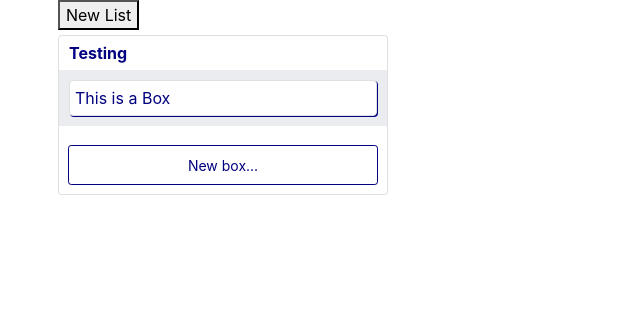
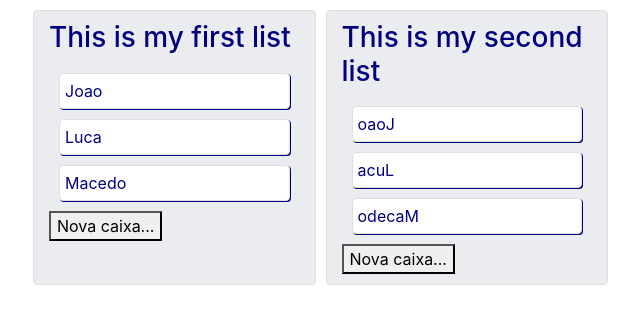
Before and after one commit to shafouz/trello-clone, a Vue app: page / in a window 1280 px wide. Shown: the top 324 px of the page, without its empty margins (47-687 px from the left). Built offline with nearby package versions, Linux system fonts and the light colour scheme.

Commit message:
Finished drag and drop, boxtitle updates, adding new boxes

```diff
--- a/src/App.vue
+++ b/src/App.vue
@@ -1,16 +1,16 @@
 <template>
   <div class="container" id="app ">
-    <Board />
+    <ListBox />
   </div>
 </template>
 
 <script>
-import Board from './components/Board.vue'
+import ListBox from './components/ListBox.vue'
 
 export default {
   name: 'App',
   components: {
-    Board
+    ListBox
   }
 }
 </script>
--- a/src/components/Board.vue
+++ /dev/null
@@ -1,38 +0,0 @@
-<template>
-  <div class="container">
-    <button id="board-button" @click="addList">New List</button>
-    <div class="row">
-      <div class="col-md-4" id="board" v-for="(list, index) in getLists" :key="index">
-        <ListBox :id="index" />
-      </div>
-    </div>
-  </div>
-</template>
-
-<script>
-import ListBox from "./ListBox.vue";
-import { mapMutations } from 'vuex';
-
-export default {
-  name: "Board",
-  components: {
-      ListBox
-  },
-  computed: {
-    getLists(){
-      return this.$store.state.lists
-    },
-  },
-  methods: {
-    ...mapMutations([
-      'addList'
-    ])
-  }
-}
-</script>
-
-<style>
-#board-button {
-  margin-left: 0.3125em;
-}
-</style>
--- a/src/components/ListBox.vue
+++ b/src/components/ListBox.vue
@@ -1,5 +1,6 @@
 <template>
   <div id="listbox">
+    <!--
     <div class="card">
     <strong
       @click="toggleShow(); focusInput();"
@@ -13,20 +14,18 @@
       v-show="showTitle"
       @blur="toggleShow(); changeListTitle(list);"
       @keyup.enter="blurInput();"
-    />
-    <draggable :list="getBoxes" group="boxes">
-      <div id="text-box-div" v-for="(item, index) in getBoxes" :key="index">
-        <TextBox :parent="list.id" :id="index"/>
-      </div>
-    </draggable>
-    <button class="btn btn-outline-navy btn-sm" @click="addBox(list)">New box...</button>
-    </div>
+    />-->
+      <draggable v-model="lists" class="row" id="text-box-div">
+        <TextBox class="col-3" v-for="(value, index) in getLists" :title="value.title" :key="value.id" :index="index"></TextBox>
+      </draggable>
+    <!--<button class="btn btn-outline-navy btn-sm" @click="addBox(list)">New box...</button>-->
+    <!--</div>-->
   </div>
 </template>
 
 <script>
 import TextBox from "./TextBox.vue";
-import { mapMutations } from 'vuex';
+//import { mapMutations } from 'vuex';
 import draggable from 'vuedraggable';
 
 export default {
@@ -35,28 +34,20 @@ export default {
     TextBox,
     draggable
   },
-  props: {
-    id: Number
+  computed: {
+    getLists() {
+      return this.$store.state.lists;
+    },
+    lists: {
+      get(){
+        return this.$store.state.lists;
+      },
+      set(value){
+        this.$store.commit('updateList', value);
+      },
+    },
   },
-  data: function() {
-    return {
-      list: {id: this.id, title: "", box: []},
-      showTitle: false
-    };
-  },
-  mounted() {
-    this.list = this.$store.getters.getListById(this.id)
-  },
-  computed: {
-    getBoxes: {
-      get() {
-        return this.$store.getters.getListBoxById(this.id)
-      },
-      set(value) {
-        this.$store.commit('updateList', value)
-      }
-    }
-  },
+  /*
   methods: {
     ...mapMutations([
       'changeListTitle',
@@ -74,6 +65,7 @@ export default {
       this.$refs.title.blur();
     },
   },
+  */
 }
 </script>
 
@@ -85,10 +77,6 @@ export default {
 
 strong {
   margin: 0.3125em 0.625em;
-}
-
-#text-box-div {
-  background-color: #ebecf0;
 }
 
 .btn.btn-outline-navy {
--- a/src/components/Raw.vue
+++ /dev/null
@@ -1,31 +0,0 @@
-<template>
-  <div>
-    <h3>{{ title }}</h3>
-    <pre>{{ valueString }}</pre>
-  </div>
-</template>
-<script>
-const props = {
-  name: "raw-displayer",
-  title: {
-    required: true,
-    type: String
-  },
-  value: {
-    required: true
-  }
-};
-export default {
-  props,
-  computed: {
-    valueString() {
-      return JSON.stringify(this.value, null, 2);
-    }
-  }
-};
-</script>
-<style scoped>
-pre {
-  text-align: start;
-}
-</style>
--- a/src/components/TextBox.vue
+++ b/src/components/TextBox.vue
@@ -1,59 +1,64 @@
 <template>
   <div class="textbox">
-    <div id="box-title" @click="toggleShow(); focusInput();">
-      <p class="card-title" v-show="!showTitle">{{ box.title }}</p>
-      <input ref="title" v-show="showTitle" @blur="toggleShow(); changeBoxTitle(box);" @keyup.enter="blurInput();" v-model="box.title" />
-    </div>
+    <h3>{{ title }}</h3>
+    <draggable v-model="boxes" group="myBoxes">
+      <div v-for="(box,index) in boxes" :key="box.id">
+        <toggleTitle @update="updateBox(list, box.id, $event)" :index="index" :title="box.title"></toggleTitle>
+      </div>
+    </draggable>
+    <button @click="newBox">Nova caixa...</button>
   </div>
 </template>
 
 <script>
-import { mapMutations } from 'vuex';
+import draggable from 'vuedraggable';
+import toggleTitle from './Title.vue';
 
 export default {
   name: "TextBox",
-  props: {
-    parent: Number,
-    id: Number
+  props: ['index', 'title'],
+  components: {
+    draggable,
+    toggleTitle
   },
-  data() {
+  data(){
     return {
-      box: {
-        id: this.id,
-        title: "",
-        parent: this.parent
+      show: true,
+      list: this.index
+    }
+  },
+  computed: {
+    boxes: {
+      get () {
+        return this.$store.state.lists[this.index].box;
       },
-      showTitle: false
-    };
-  },
-  mounted() {
-    this.box = this.$store.getters.getBoxById(this.parent, this.id);
+      set (value) {
+        this.$store.commit('updateBox', {
+          index: this.index,
+          value,
+        })
+      },
+    },
   },
   methods: {
-    ...mapMutations([
-      'changeBoxTitle',
-      'updateElements'
-    ]),
-    toggleShow(){
-      this.showTitle = !this.showTitle
+    newBox() {
+      this.$store.commit('addBox', {index: this.index});
     },
-    focusInput(){
-      setTimeout(() => {
-        this.$refs.title.focus();
-      }, 100);
-    },
-    blurInput(){
-      this.$refs.title.blur();
-    },
+    updateBox(index, id, value){
+      this.$store.commit('updateBoxTitle', {index: index, id: id, value: value})
+    }
   },
 };
 </script>
 
 <style>
 .textbox {
+  margin: 5px;
   padding: 0.625em;
   margin-bottom: 0.625em;
   background-color: #ebecf0;
+  border: 0.0625em solid #dfdfdf;
+  border-radius: 0.25em 0.25em 0.25em 0.25em;
 }
 
 .textbox div {
@@ -63,16 +68,4 @@ export default {
 .textbox p {
   margin: 0;
 }
-
-#box-title {
-  border: 0.0625em solid #dfdfdf;
-  border-radius: 0.25em 0.25em 0.25em 0.25em;
-  box-shadow: 0.0625em 0.0625em;
-  background-color: white;
-  min-height: 36px;
-}
-
-#box-title:hover {
-  background-color: #eaeaf3;
-}
 </style>
--- /dev/null
+++ b/src/components/Title.vue
@@ -0,0 +1,49 @@
+<template>
+  <div id="title" @click="toggle(); focusInput();">
+    <p v-show="isActive">{{ title }}</p>
+    <input v-model="boxtitle" ref="title" @blur="toggle(); emitter();" @keyup.enter="blurInput" v-show="!isActive" />
+  </div>
+</template>
+
+<script>
+export default {
+  name: 'toggleTitle',
+  props: ['index', 'title'],
+  methods: {
+    toggle(){
+      this.isActive = !this.isActive;
+    },
+    focusInput(){
+      setTimeout(() => {
+        this.$refs.title.focus();
+      }, 100);
+    },
+    blurInput(){
+      this.$refs.title.blur();
+    },
+    emitter(){
+      this.$emit('update', this.boxtitle);
+    }
+  },
+  data(){
+    return {
+      isActive: true,
+      boxtitle: ""
+    }
+  },
+}
+</script>
+
+<style scoped>
+#title {
+  border: 0.0625em solid #dfdfdf;
+  border-radius: 0.25em 0.25em 0.25em 0.25em;
+  box-shadow: 0.0625em 0.0625em;
+  background-color: white;
+  min-height: 36px;
+}
+
+#title:hover {
+  background-color: #eaeaf3;
+}
+</style>
--- a/src/main.js
+++ b/src/main.js
@@ -1,16 +1,12 @@
 import Vue from "vue";
 import store from "./store.js";
 import mixin from "./components/mixins.js";
-import rawDisplayer from "./components/Raw.vue";
 import App from "./App.vue";
 import { BootstrapVue, IconsPlugin } from "bootstrap-vue";
 import "bootstrap/dist/css/bootstrap.css";
 import "bootstrap-vue/dist/bootstrap-vue.css";
 
 Vue.config.productionTip = false;
-
-// raw display
-Vue.component("rawDisplayer", rawDisplayer);
 
 // bootstrap
 Vue.use(BootstrapVue);
--- a/src/store.js
+++ b/src/store.js
@@ -6,11 +6,26 @@ Vue.use(Vuex);
 
 export default new Vuex.Store({
   state: {
+    lastListId: 1,
+    lastBoxId: 5,
     lists: [
       {
         id: 0,
-        title: "Testing",
-        box: [{ id: 0, title: "This is a Box", parent: 0 }],
+        title: "This is my first list",
+        box: [
+          { id: 0, title: "Joao" },
+          { id: 1, title: "Luca" },
+          { id: 2, title: "Macedo" },
+        ],
+      },
+      {
+        id: 1,
+        title: "This is my second list",
+        box: [
+          { id: 3, title: "oaoJ" },
+          { id: 4, title: "acuL" },
+          { id: 5, title: "odecaM" },
+        ],
       },
     ],
   },
@@ -30,26 +45,25 @@ export default new Vuex.Store({
       const index = state.lists.findIndex((item) => item.id === payload.id);
       if (index !== -1) state.lists.splice(index, 1, payload);
     },
-    changeBoxTitle(state, { id, title, parent }) {
-      Vue.set(state.lists[parent].box[id], "title", title);
+    changeBoxTitle(state, { id, title, index }) {
+      Vue.set(state.lists[index].box[id], "title", title);
     },
-    addBox(state, { id }) {
-      let index = state.lists.find((list) => list.id === id).box;
-      if (index.length > 0) {
-        let lastId = index[index.length - 1].id;
-        let parent = index[0].parent;
+    addBox(state, { index }) {
+      let arr = state.lists[index].box;
+      let id = state.lastBoxId;
+      if (arr.length > 0) {
+        state.lastBoxId++;
         let box = {
-          id: lastId + 1,
+          id: id + 1,
           title: "Insira um título para este cartão...",
-          parent: parent,
         };
-        state.lists.find((list) => list.id === id).box.push(box);
+        state.lists[index].box.push(box);
       } else {
-        state.lists[id].box.push({
-          id: 0,
+        state.lists[index].box.push({
+          id: id + 1,
           title: "Insira o título da lista...",
-          parent: id,
         });
+        state.lastBoxId++;
       }
     },
     addList(state) {
@@ -63,6 +77,15 @@ export default new Vuex.Store({
       state.lists.push(list);
     },
     // Drag and drop mutations
+    updateBoxTitle(state, { index, id, value }) {
+      Vue.set(state.lists[index].box[id], "title", value);
+    },
+    updateBox(state, { index, value }) {
+      state.lists[index].box = value;
+    },
+    updateList(state, payload) {
+      state.lists = payload;
+    },
   },
   methods: {
     getBox: (state) => (id) => {
```
